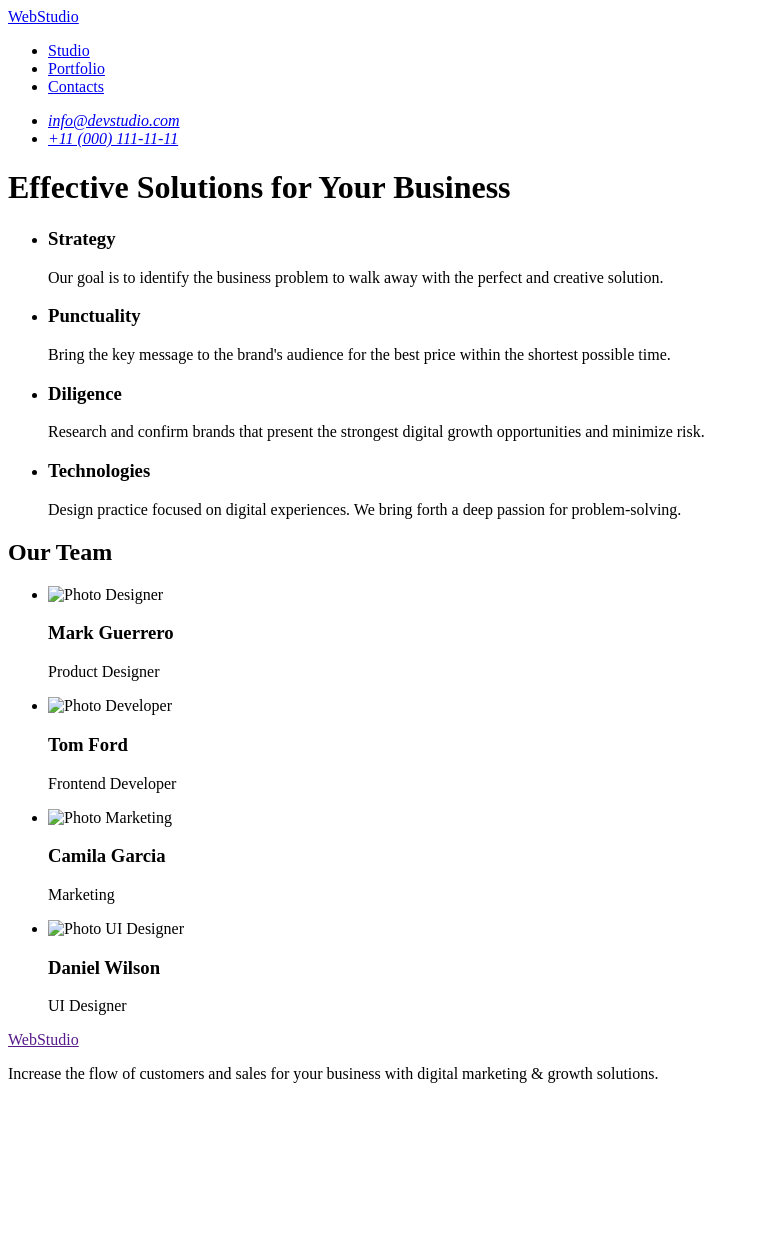
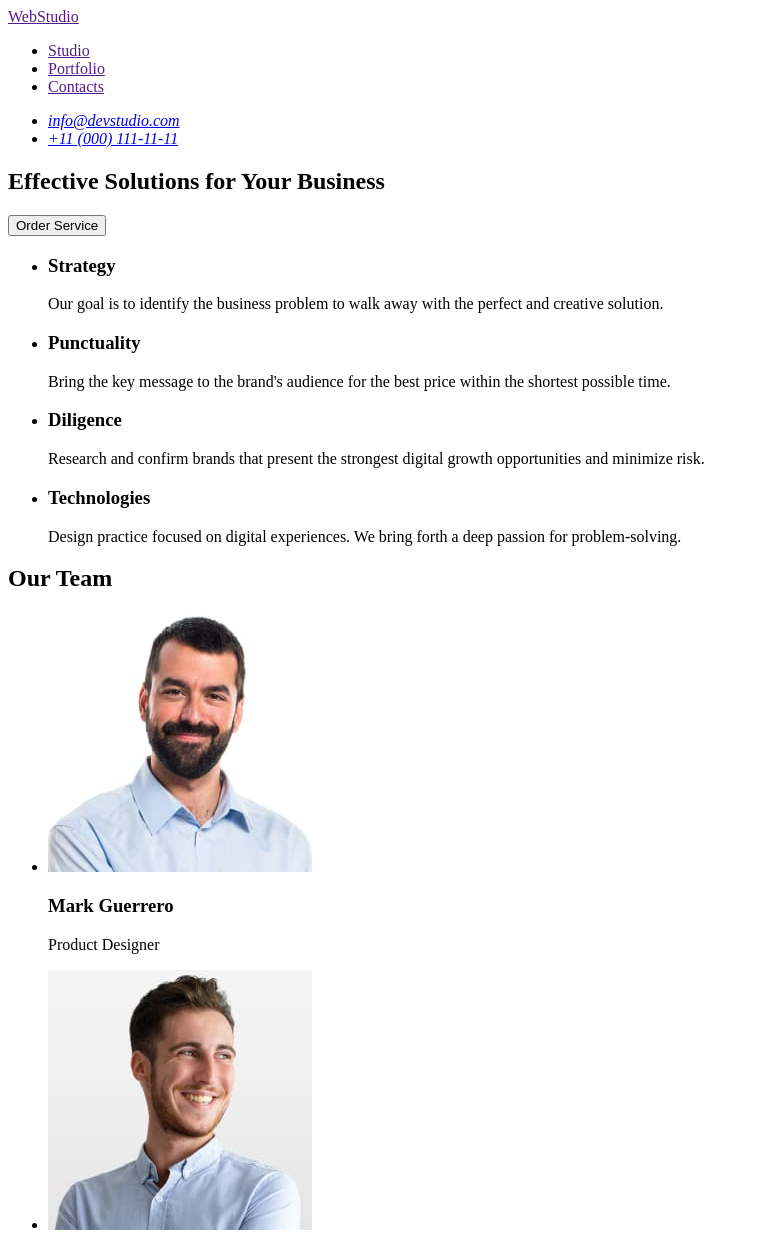
Before and after one commit to POV39/goit-markup-hw-01, a plain HTML site: page index.html in a window 1280 px wide. Shown: the top 1233 px of the page, without its empty margins (0-759 px from the left). Before the commit the page ends 1099 px from the top, so only its background shows below. Drawn offline with Linux system fonts and the light colour scheme.

Commit message:
add index file

```diff
--- a/index.html
+++ b/index.html
@@ -3,22 +3,16 @@
 <head>
     <meta charset="UTF-8">
     <meta name="viewport" content="width=device-width, initial-scale=1.0">
-    <title>Document</title>
+    <title>Webstudio</title>
 </head>
 <body>
     <header>
+        <a href="">WebStudio</a>
         <nav>
-      <a href="/">WebStudio</a>
             <ul>
-        <li>
-        <a href="#">Studio</a>
-        </li>
-        <li>
-        <a href="#">Portfolio</a>
-        </li>
-        <li>
-          <a href="#">Contacts</a>
-        </li>
+                <li><a href="" target="_blank">Studio</a></li>
+                <li><a href="" target="_blank">Portfolio</a></li>
+                <li><a href="" target="_blank">Contacts</a></li>
             </ul>
         </nav>
         <address>
@@ -33,75 +27,67 @@
         </address>
     </header>
     <main>
+        <section>
             <h1>Effective Solutions for Your Business</h1>
+            <button type="button">Order Service</button>
+        </section>
         <section>
             <ul>
                 <li>
                     <h3>Strategy</h3>
-                <p>
-                    Our goal is to identify the business problem to walk away with the perfect and creative solution.
-                </p>
+                    <p>Our goal is to identify the business problem to walk away with the perfect and creative solution. </p>
                 </li>
                 <li>
                     <h3>Punctuality</h3>
-                <p>
-                Bring the key message to the brand's audience for the best price within the shortest possible time.
-                </p>
+                    <p>Bring the key message to the brand's audience for the best price within the shortest possible time.</p>
                 </li>
                 <li>
                     <h3>Diligence</h3>
-                <p>
-                Research and confirm brands that present the strongest digital growth opportunities and minimize risk.
-                </p>
+                    <p>Research and confirm brands that present the strongest digital growth opportunities and minimize risk.</p>
                 </li>
                 <li>
                     <h3>Technologies</h3>
-                <p>
-                    Design practice focused on digital experiences. We bring forth a deep passion for problem-solving.
-                </p>
+                    <p>Design practice focused on digital experiences. We bring forth a deep passion for problem-solving.</p>
                 </li>
             </ul>
         </section>
-    <!--Photos team-->
+        <!--Photos Team-->
         <section>
             <h2>Our Team</h2>
             <ul>
                 <li>
-            <img scr="./images/img.jpg"
-            alt="Photo Designer"
+                    <img src="/images/img-3.jpg"
+                    alt="Photo Product Designer"
                     width="264"
-            height="260" />
+                    height="260"/>
                     <h3>Mark Guerrero</h3>
                     <p>Product Designer</p>
                 </li>
-        <li>
-            <img scr="./images/img-1.jpg"
-            alt="Photo Developer"
+                <li><img src="/images/img-2.jpg"
+                    alt="Photo Frontend Developer"
                     width="264"
-            height="260" />
+                    height="260"/>
                     <h3>Tom Ford</h3>
                     <p>Frontend Developer</p>
                 </li>
-        <li>
-            <img scr="./images/img-2.jpg"
+                <li><img src="/images/img-1.jpg"
                     alt="Photo Marketing"
                     width="264"
-            height="260" />
+                    height="260"/>
                     <h3>Camila Garcia</h3>
                     <p>Marketing</p>
                 </li>
                 <li>
-            <img scr="./images/img-3.jpg"
-            alt="Photo UI Designer"
+                    <img src="/images/img.jpg"
+                    alt="Photo Designer"
                     width="264"
-            height="260" />
+                    height="260"/>
                     <h3>Daniel Wilson</h3>
                     <p>UI Designer</p>
                 </li>
             </ul>
         </section>
     </main>
-  <!--Information footer-->
     <footer>
         <a href="">WebStudio</a>
         <p>
@@ -109,4 +95,5 @@
         </p>
     </footer>
 </body>
+
 </html>
```
Lines whose indentation alone changed are shown as unchanged.
